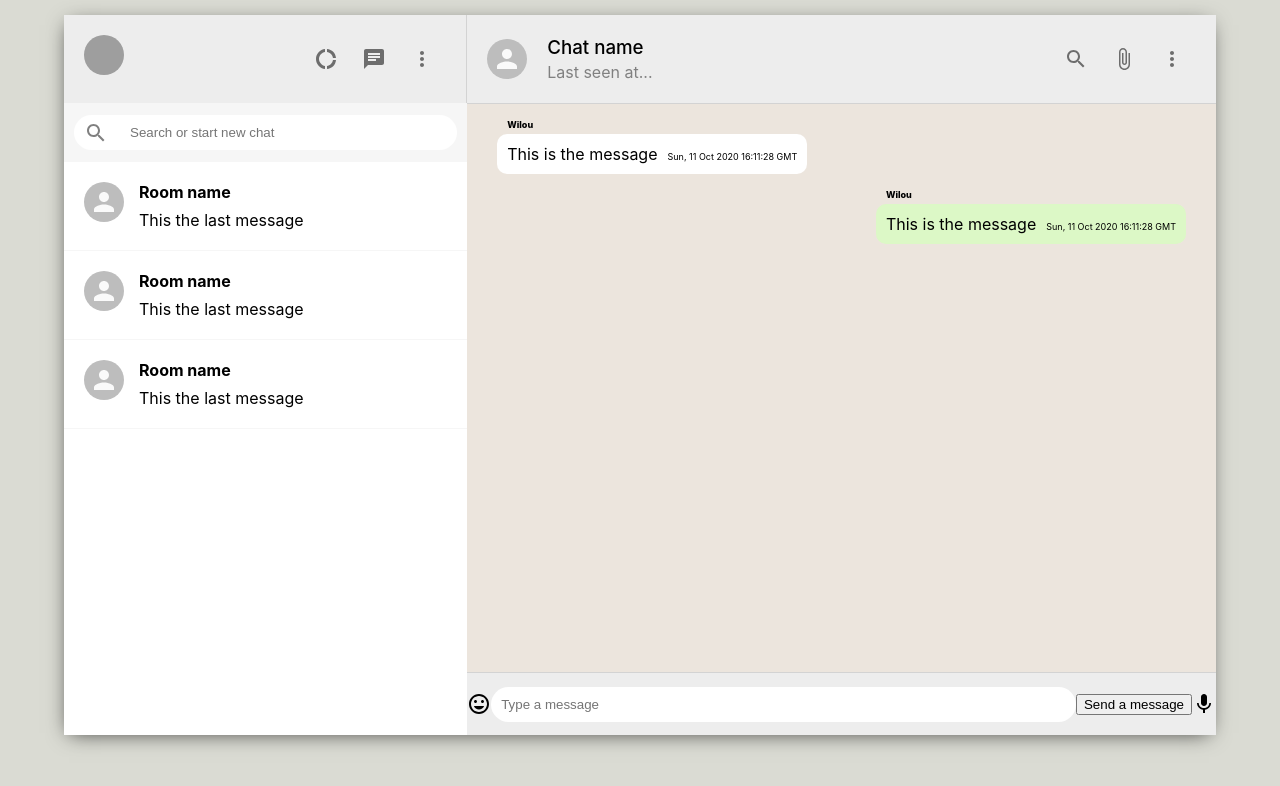
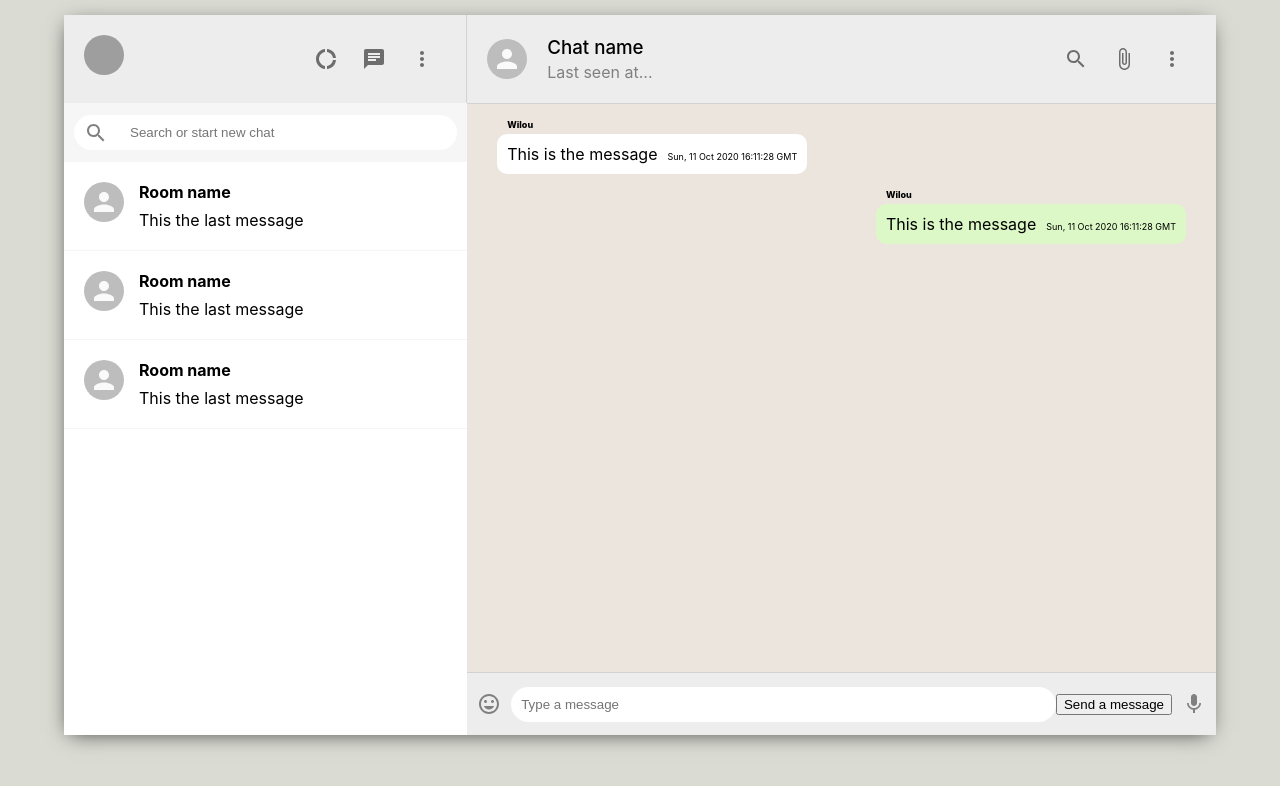
Before and after one commit to dioverdm/hhh, a React (Create React App) app: page / in a window 1280 px wide. Shown: the top 786 px of the page. Built offline with nearby package versions, Linux system fonts and the light colour scheme; grey boxes are pictures that could not be loaded.

Commit message:
last update chatbar footer css

```diff
--- a/src/chat.css
+++ b/src/chat.css
@@ -90,6 +90,10 @@
 }
 
 .chat__footer > form > button{
-    flex:1;
-    display: flex;
+    display: none;
 }
+
+.chat__footer > .MuiSvgIcon-root{
+    padding: 10px;
+    color: gray;
+}
```
